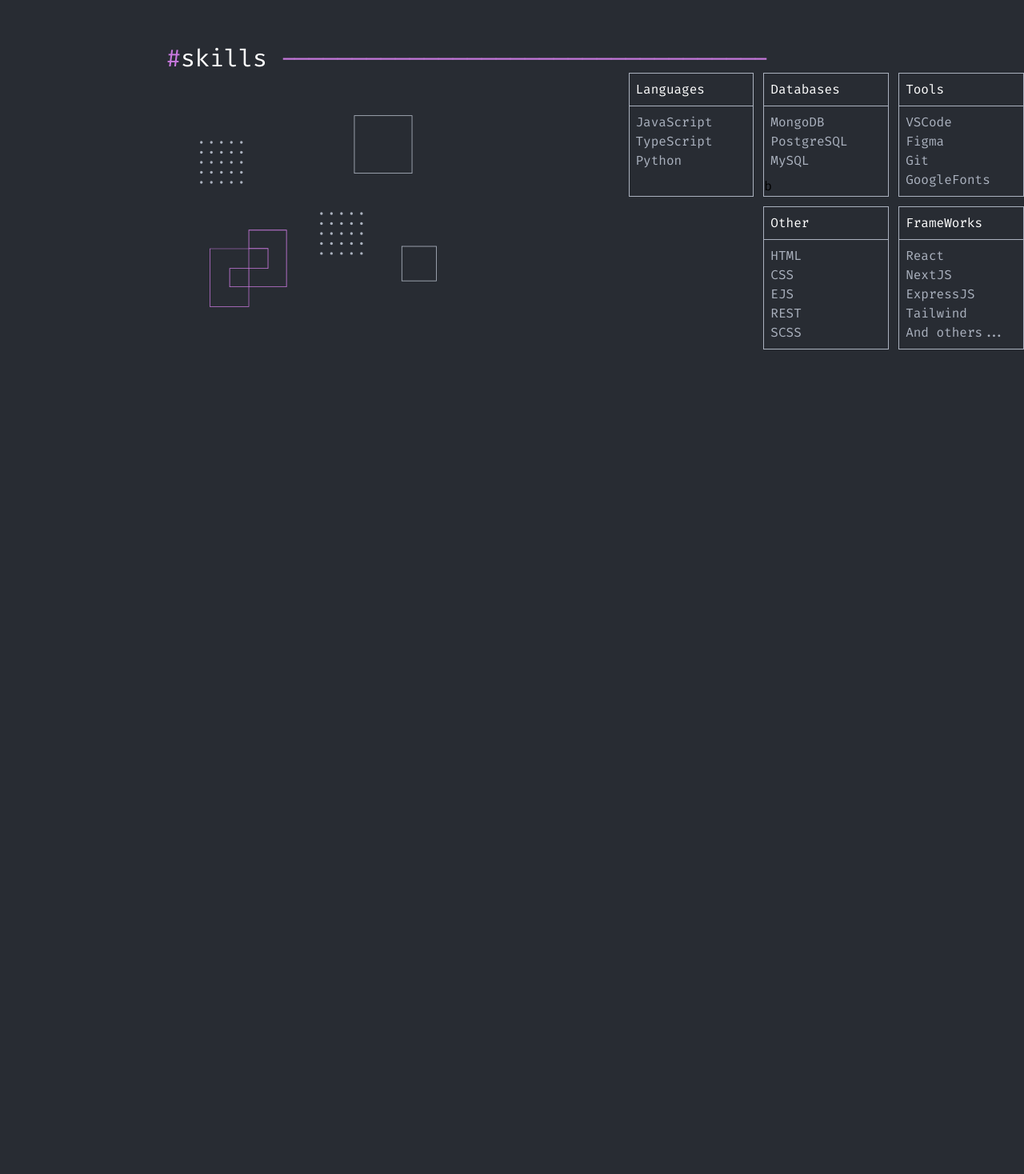
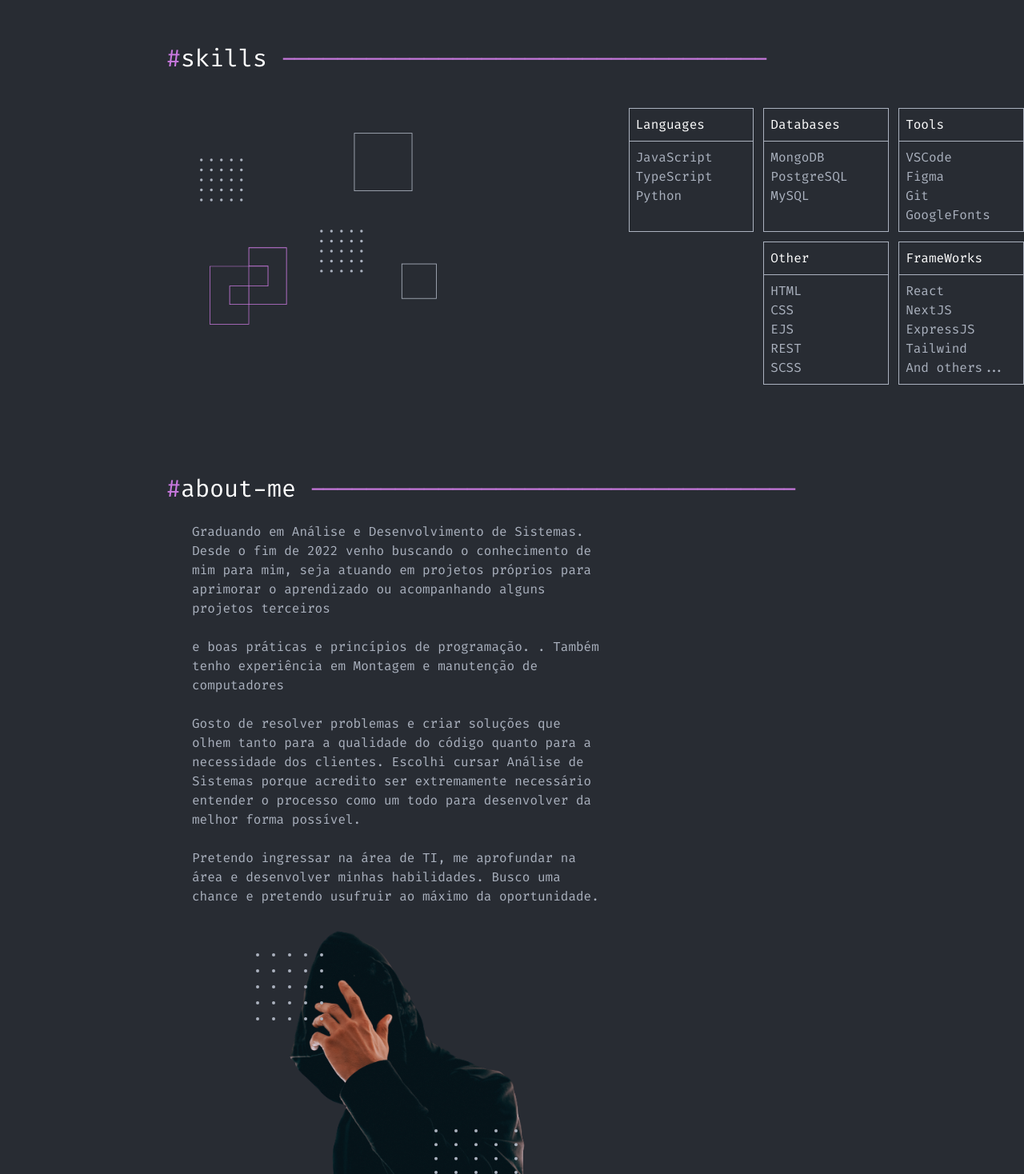
Before and after one commit to rdGxd/Portfolio_v2, a React (Vite) app: page / in a window 1280 px wide. Shown: the part 1402-2870 px from the top of the page at 80% size. Before the commit the page ends 1839 px from the top, so only its background shows below. Built offline with nearby package versions, Linux system fonts and the light colour scheme.

Commit message:
HomeAbout Created

```diff
--- /dev/null
+++ b/src/components/HomeAbout/index.tsx
@@ -0,0 +1,37 @@
+import { Title } from "../Title";
+
+export const HomeAbout = () => {
+  return (
+    <>
+      <div className="flex ml-52 mt-28">
+        <Title title="about-me" />
+      </div>
+      <div className="flex flex-wrap">
+        <div className="w-[515px] mt-6 ml-60">
+          <p className="text-gray">
+            Graduando em Análise e Desenvolvimento de Sistemas. Desde o fim de
+            2022 venho buscando o conhecimento de mim para mim, seja atuando em
+            projetos próprios para aprimorar o aprendizado ou acompanhando
+            alguns projetos terceiros <br />
+            <br />e boas práticas e princípios de programação. . Também tenho
+            experiência em Montagem e manutenção de computadores
+            <br />
+            <br />
+            Gosto de resolver problemas e criar soluções que olhem tanto para a
+            qualidade do código quanto para a necessidade dos clientes. Escolhi
+            cursar Análise de Sistemas porque acredito ser extremamente
+            necessário entender o processo como um todo para desenvolver da
+            melhor forma possível. <br />
+            <br />
+            Pretendo ingressar na área de TI, me aprofundar na área e
+            desenvolver minhas habilidades. Busco uma chance e pretendo usufruir
+            ao máximo da oportunidade.
+          </p>
+        </div>
+        <div className="ml-80">
+          <img src="../../public/HomeAbout.svg" alt="" />
+        </div>
+      </div>
+    </>
+  );
+};
--- a/src/components/HomeProjects/index.tsx
+++ b/src/components/HomeProjects/index.tsx
@@ -5,7 +5,7 @@ export const HomeProjects = () => {
   return (
     <>
       <div className="flex items-center ml-52 mt-[74px]">
-      <Title title="projects"/>
+        <Title title="projects" />
         <NavLink
           to={"/projects"}
           className="text-white text-base font-medium ml-52"
@@ -69,7 +69,7 @@ export const HomeProjects = () => {
               Projeto de Blog pessoal para consumir uma API com NextJS
             </p>
             <a
-              href="https://front-end-strapi-auth-with-next-js-and-next-auth-js.vercel.app/"
+              href="https://blog-front-end-with-nextjs-and-react.vercel.app/"
               target="_blank"
               className="text-white font-medium text-base border border-primary py-2 px-4 center  hover:bg-primary duration-500 transition-all hover:brightness-50 mr-4"
             >
@@ -104,7 +104,7 @@ export const HomeProjects = () => {
               Landing Page criada para consumir uma API no Strapi
             </p>
             <a
-              href="https://front-end-strapi-auth-with-next-js-and-next-auth-js.vercel.app/"
+              href="https://landing-pages-front-end.vercel.app/"
               target="_blank"
               className="text-white font-medium text-base border border-primary py-2 px-4 center  hover:bg-primary duration-500 transition-all hover:brightness-50 mr-4"
             >
--- a/src/components/HomeSkills/index.tsx
+++ b/src/components/HomeSkills/index.tsx
@@ -11,11 +11,11 @@ export const HomeSkills = () => {
           <img src="../../public/SkillsDots.svg" alt="" />
         </div>
 
-        <div className="grid grid-cols-3 ml-60 gap-3 w-[584px]">
+        <div className="grid grid-cols-3 ml-60 gap-3 w-[584px] mt-11">
           <div className="border border-gray">
             <h3 className="text-white p-2">Languages</h3>
             <div className="border-t border-gray p-2 text-gray">
-              <p >JavaScript</p>
+              <p>JavaScript</p>
               <p>TypeScript</p>
               <p>Python</p>
             </div>
@@ -28,7 +28,6 @@ export const HomeSkills = () => {
               <p>PostgreSQL</p>
               <p>MySQL</p>
             </div>
-            b
           </div>
 
           <div className="border border-gray  ">
--- a/src/templates/Home/index.tsx
+++ b/src/templates/Home/index.tsx
@@ -1,4 +1,5 @@
 import { First } from "../../components/First";
+import { HomeAbout } from "../../components/HomeAbout";
 import { HomeProjects } from "../../components/HomeProjects";
 import { HomeSkills } from "../../components/HomeSkills";
 
@@ -8,6 +9,7 @@ export const Home = () => {
       <First />
       <HomeProjects />
       <HomeSkills />
+      <HomeAbout />
     </>
   );
 };
```
Also changed, not shown: public/HomeAbout.svg (added).
